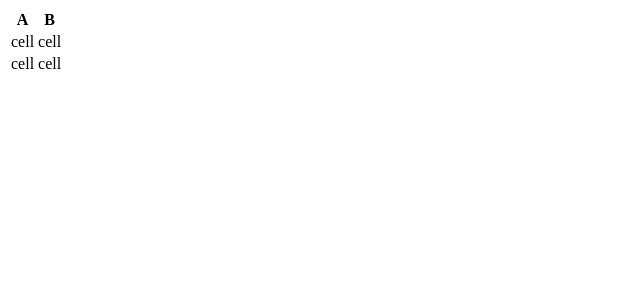
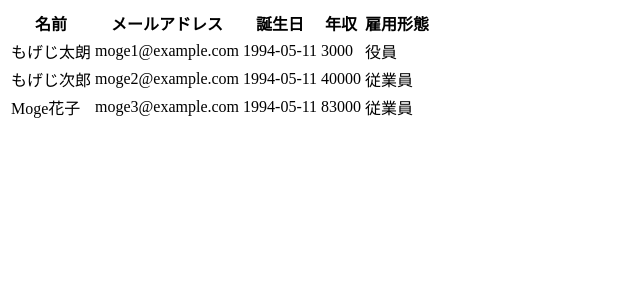
Before and after one commit to ShoheiKamiya/vue-components, a Vue app: page / in a window 1280 px wide. Shown: the top 300 px of the page, without its empty margins (0-640 px from the left). Built offline with nearby package versions, Linux system fonts and the light colour scheme.

Commit message:
dynamic data

```diff
--- a/src/components/GridCell.vue
+++ b/src/components/GridCell.vue
@@ -1,5 +1,5 @@
 <template>
-  <td :tabindex="tabIndex" @keydown.prevent="keydown">cell</td>
+  <td :tabindex="tabIndex" @keydown.prevent="keydown">{{value}}</td>
 </template>
 
 <script>
@@ -8,6 +8,9 @@ export default {
     tabIndex: {
       type: String,
       required: true,
+    },
+    value: {
+      type: String,
     }
   },
   methods: {
--- a/src/components/GridTable.vue
+++ b/src/components/GridTable.vue
@@ -2,18 +2,18 @@
   <table>
     <thead>
       <tr>
-        <th>A</th>
-        <th>B</th>
+        <th v-for="column in mapColumns" :key="column[0]">{{column[1]}}</th>
       </tr>
     </thead>
     <tbody>
-      <tr>
-        <GridCell tabIndex='1' @keydown="move" />
-        <GridCell tabIndex='2' @keydown="move" />
-      </tr>
-      <tr>
-        <GridCell tabIndex='3' @keydown="move" />
-        <GridCell tabIndex='4' @keydown="move" />
+      <tr v-for="(row, rowIndex) in data" :key="row.id">
+        <GridCell
+          v-for="(column, colIndex) in mapColumns"
+          :key="column[0]"
+          :value="row[column[0]]"
+          :tabIndex="`${rowIndex*5 + colIndex}`"
+          @keydown="move"
+        />
       </tr>
     </tbody>
   </table>
@@ -21,23 +21,38 @@
 
 <script>
 import GridCell from './GridCell';
+import records from './records';
+import columns from './columns';
 
 export default {
   data() {
     return {
-      minIndex: 1,
-      maxIndex: 4,
-      columnNumber: 2,
+      data: records,
+      columns: columns,
     }
   },
   components: {
     GridCell,
   },
+  computed: {
+    mapColumns() {
+      return new Map(Object.entries(this.columns));
+    },
+    maxIndex() {
+      return this.data.length * this.mapColumns.size;
+    },
+    minIndex() {
+      return 0;
+    },
+    columnLength() {
+      return this.mapColumns.size;
+    }
+  },
   methods: {
     move(e) {
       const currentTabIndex = e.path[0].tabIndex;
       if (e.key=='ArrowUp') {
-        this.moveCell(currentTabIndex - this.columnNumber);
+        this.moveCell(currentTabIndex - this.columnLength);
         return
       }
       if (e.key=='ArrowRight') {
@@ -45,7 +60,7 @@ export default {
         return
       }
       if (e.key=='ArrowDown') {
-        this.moveCell(currentTabIndex + this.columnNumber);
+        this.moveCell(currentTabIndex + this.columnLength);
         return
       }
       if (e.key=='ArrowLeft') {
@@ -54,7 +69,7 @@ export default {
       }
     },
     moveCell(index) {
-      if (index > this.maxIndex || index < this.minIndex) {
+      if (index >= this.maxIndex || index < this.minIndex) {
         return;
       }
       document.querySelector(`[tabindex="${index}"]`).focus()
--- /dev/null
+++ b/src/components/columns.js
@@ -0,0 +1,7 @@
+export default {
+  name: '名前',
+  email: 'メールアドレス',
+  birthday: '誕生日',
+  annualIncome: '年収',
+  employmentStatus: '雇用形態',
+}
--- /dev/null
+++ b/src/components/records.js
@@ -0,0 +1,26 @@
+export default [
+  {
+    id: 1,
+    name: 'もげじ太朗',
+    email: 'moge1@example.com',
+    birthday: '1994-05-11',
+    annualIncome: '3000',
+    employmentStatus: '役員',
+  },
+  {
+    id: 2,
+    name: 'もげじ次郎',
+    email: 'moge2@example.com',
+    birthday: '1994-05-11',
+    annualIncome: '40000',
+    employmentStatus: '従業員',
+  },
+  {
+    id: 3,
+    name: 'Moge花子',
+    email: 'moge3@example.com',
+    birthday: '1994-05-11',
+    annualIncome: '83000',
+    employmentStatus: '従業員',
+  },
+]
```
